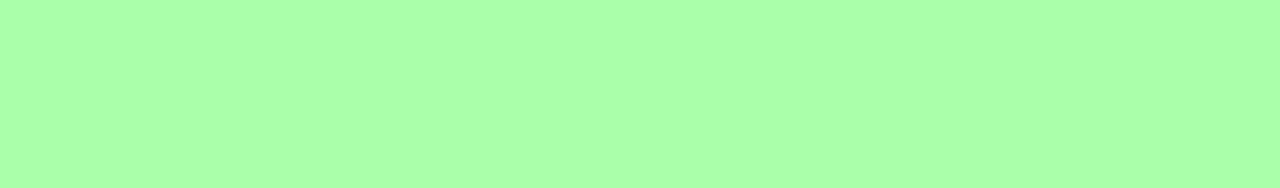
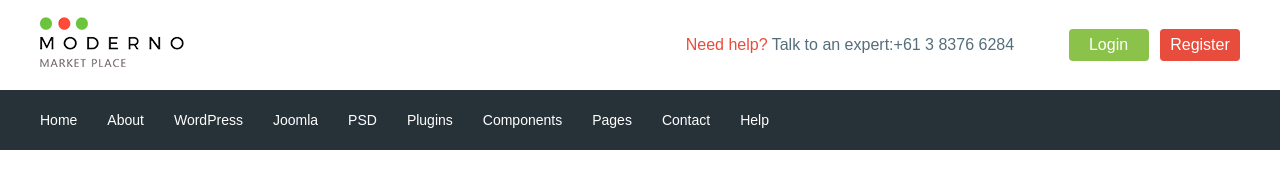
Before and after one commit to VladyslavKozlov2101git/moderno, a website: page app/index.html in a window 1280 px wide. Drawn offline with nearby package versions, Linux system fonts and the light colour scheme; files that its build step writes are made by us from their sources.

Commit message:
added header

```diff
--- a/app/index.html
+++ b/app/index.html
@@ -4,10 +4,99 @@
     <meta charset="UTF-8">
     <meta name="viewport" content="width=device-width, initial-scale=1.0">
     <title>Document</title>
+    <link href="https://fonts.googleapis.com/css2?family=Roboto:wght@400;500;700&display=swap" rel="stylesheet">
     <link rel="stylesheet" href="сss/libs.min.css">
     <link rel="stylesheet" href="css/style.min.css">
 </head>
 <body>
+    <header>
+        <div class="header">
+            <div class="header__top">
+                <div class="container">
+                    <div class="header__top-inner">
+                        <div class="header__logo">
+                            <a href="#">
+                                <img src="images/logo.png" alt="logo">
+                            </a>
+                        </div>
+                        <div class="header__text">
+                            <a href="#">
+                                <span> Need help?</span>
+                                 Talk to an expert:
+                                 <a class="header__phone" href="tel:61383766284">+61 3 8376 6284</a>
+                            </a>
+                        </div>
+                        <div class="header__box">
+                            <a class="basket" href="#"></a>
+                            <a class="header__btn header__btn-login" href="#">Login</a>
+                            <a class="header__btn header__btn-register" href="#">Register</a>
+                        </div>
+                    </div>
+                </div>
+            </div>
+            <div class="header__menu">
+                <div class="container">
+                    <nav class="menu">
+                        <ul class="menu__list">
+                            <li>
+                                <a href="#">
+                                    Home
+                                </a>
+                            </li>
+                            <li>
+                                <a href="#">
+                                    About
+                                </a>
+                            </li>
+                            <li>
+                                <a href="#">
+                                    WordPress
+                                </a>
+                            </li>
+                            <li>
+                                <a href="#">
+                                    Joomla
+                                </a>
+                            </li>
+                            <li>
+                                <a href="#">
+                                    PSD
+                                </a>
+                            </li>
+                            <li>
+                                <a href="#">
+                                    Plugins
+                                </a>
+                            </li>
+                            <li>
+                                <a href="#">
+                                    Components
+                                </a>
+                            </li>
+                            <li>
+                                <a href="#">
+                                    Pages
+                                </a>
+                            </li>
+                            <li>
+                                <a href="#">
+                                    Contact
+                                </a>
+                            </li>
+                            <li>
+                                <a href="#">
+                                    Help
+                                </a>
+                            </li>
+
+
+
+                        </ul>
+                    </nav>
+                </div>
+            </div>
+        </div>
+    </header>
 
 
 
--- /dev/null
+++ b/app/scss/_fonts.scss
@@ -0,0 +1,8 @@
+@font-face {
+     font-family: "Roboto-Regular", sans-serif;
+
+     src: url("../fonts/Roboto-Regular.woff") format("woff"),
+          url("../fonts/Roboto-Regular.woff2") format("woff2");
+     font-weight: 400;
+     font-display: swap;
+   }
--- /dev/null
+++ b/app/scss/_global.scss
@@ -0,0 +1,38 @@
+*{
+    box-sizing: border-box;
+}
+
+*,
+*::before,
+*::after{
+    box-sizing: inherit;
+}
+
+a{
+    display: inline-block;
+    text-decoration: none;
+    color: $color-text;
+}
+
+ul,
+li{
+    margin: 0;
+    padding: 0;
+    list-style-type: none;
+
+}
+
+body{
+    font-family: "Roboto-Regular", sans-serif;
+    font-weight: 400;
+    font-style: 15px;
+    line-height: 24px;
+    color: $color-text;
+    margin: 0;
+}
+
+.container{
+    max-width: 1200px;
+    margin: 0 auto;
+    padding: 0 15px;
+}
--- /dev/null
+++ b/app/scss/_vars.scss
@@ -0,0 +1,4 @@
+$color-text: #546e7a;
+$red: #e74c3c;
+$green: #8bc34a;
+$bg: #263238;
--- a/app/scss/style.scss
+++ b/app/scss/style.scss
@@ -1,15 +1,60 @@
-*{
-    box-sizing: border-box;
+
+@import 'vars';
+@import 'global';
+@import 'fonts';
+
+.header__top-inner{
+    display: flex;
+    justify-content: space-between;
+    height: 90px;
+    align-items: center;
 }
 
-*,
-*::before,
-*::after{
-    box-sizing: inherit;
+.header__text{
+    margin-left: auto;
+    margin-right: 50px;
+    span{
+        color: $red;
+    }
 }
 
+.header__btn{
+    padding: 4px;
+    width: 72px;
+    border-radius: 4px;
+    text-align: center;
+    color:#fff;
+    font-style: 12px;
+}
 
-body{
-    background-color: #afaf;
+.header__btn-login{
+    background-color: $green;
+}
+
+.header__btn-register{
+    background-color: $red;
+    margin-left: 7px;
+}
+
+.header__menu{
+    background-color: $bg;
+}
+
+.menu__list{
     display: flex;
+    align-items: center;
+    height: 60px;
 }
+
+.menu__list{
+    li{
+        display: inline-block;
+        &+li{
+            margin-left: 30px;
+        }
+        a{
+            color: #fff;
+            font-size: 14px;
+        }
+    }
+}
--- a/gulpfile.js
+++ b/gulpfile.js
@@ -8,7 +8,7 @@ let gulp = require('gulp'),
     cssmin = require('gulp-cssmin');
 
 gulp.task('sass', function(){
-    return gulp.src('app/scss/style.scss')
+    return gulp.src('app/scss/**/*.scss')
             .pipe(sass({outputStyle: 'compressed'}))
             .pipe(rename({suffix: '.min'}))
             .pipe(autoprefixer({
@@ -57,7 +57,7 @@ gulp.task('js', function(){
 
 
 gulp.task('watch', function(){   //
-    gulp.watch('app/scss/style.scss', gulp.parallel('sass'))
+    gulp.watch('app/scss/**/*.scss', gulp.parallel('sass'))
     gulp.watch('app/*.html', gulp.parallel('html'))
     gulp.watch('app/js/*.js', gulp.parallel('js'))
 });
```
Also changed, not shown: app/fonts/Roboto-Regular.woff (added), app/fonts/Roboto-Regular.woff2 (added), app/images/logo.png (added).
